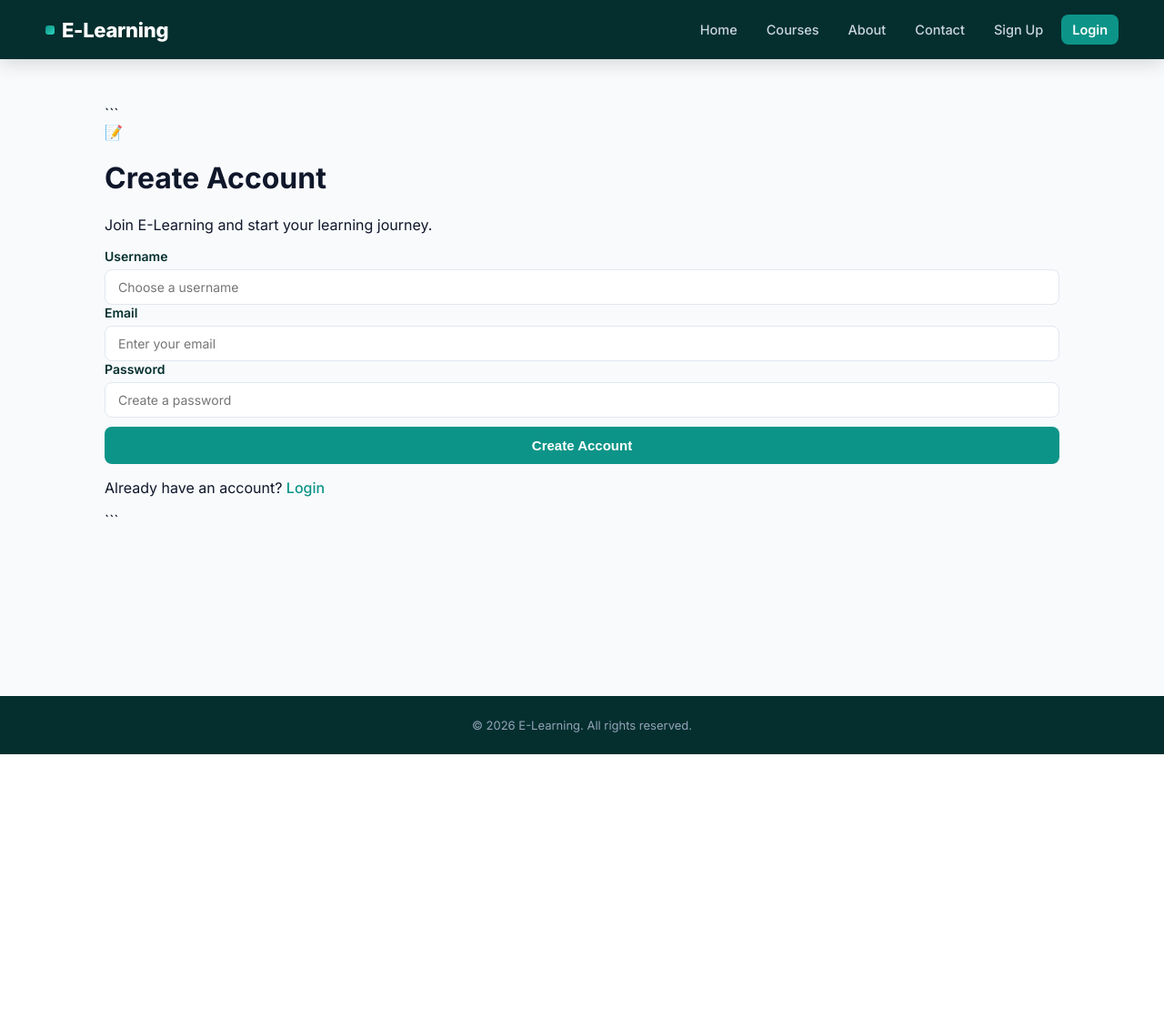
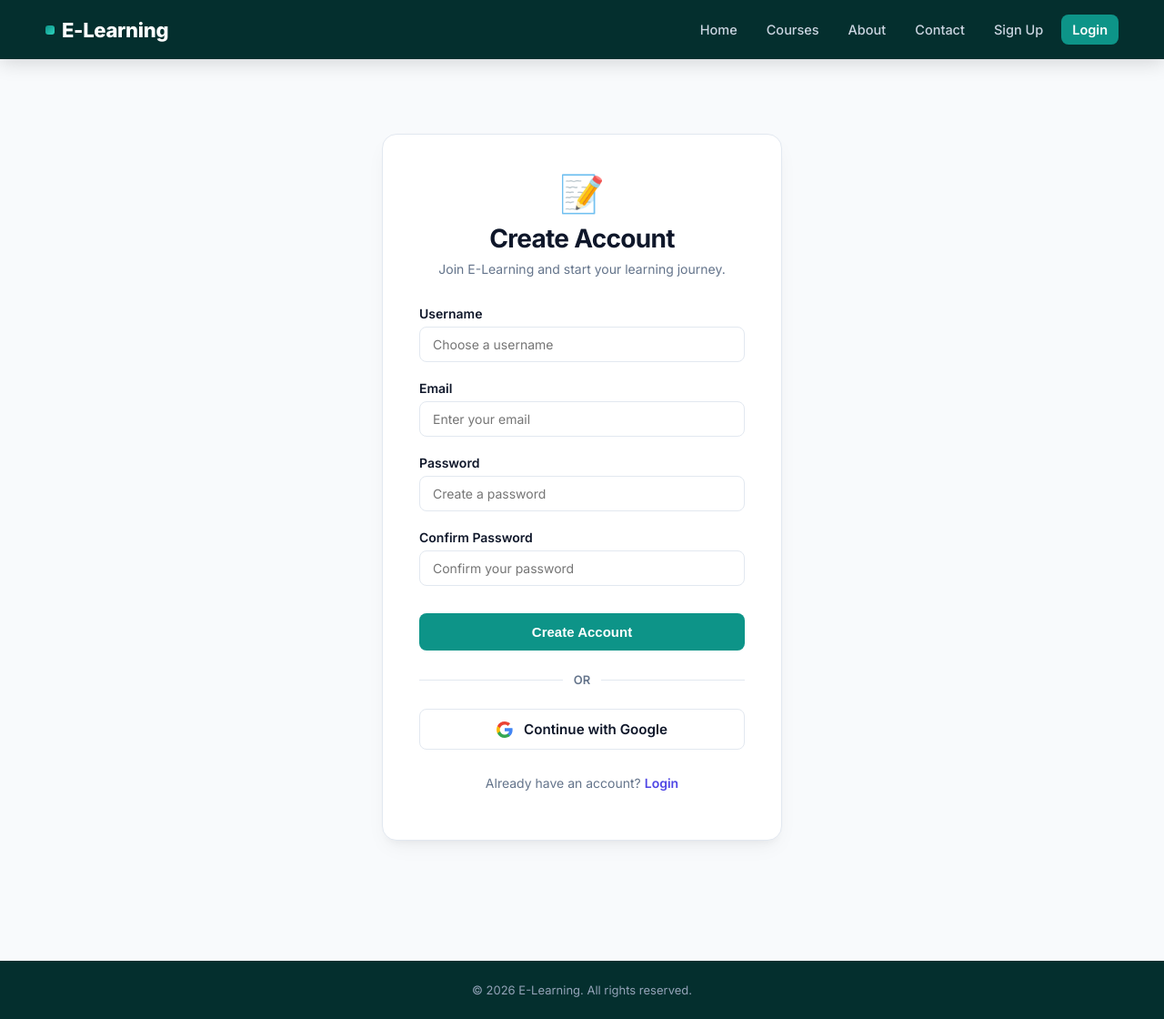
Before and after one commit to anasarshad143-lang/Django_Learnng, a Django app: page /signup/ in a window 1280 px wide. Shown: the whole page at 91% size. Before the commit the page ends 829 px from the top, so only its background shows below. Run offline with Django 5.2, Linux system fonts and the light colour scheme; some libraries are stand-ins or nearby versions.

Commit message:
Improve signup UI design and styling

````diff
--- a/config/settings.py
+++ b/config/settings.py
@@ -15,7 +15,7 @@ BASE_DIR = Path(__file__).resolve().parent.parent
 # Quick-start development settings - unsuitable for production
 SECRET_KEY = os.environ.get('SECRET_KEY', 'django-insecure-&+bwe=%&q9d25sx+095xqd9tw*zgp^ykfn-sv=qo2=_^gvb3oo')
 
-DEBUG = True
+DEBUG = os.environ.get('DEBUG', 'False') == 'True'
 
 ALLOWED_HOSTS = ['*']  # Render handles host verification
 
--- a/core/templates/core/base.html
+++ b/core/templates/core/base.html
@@ -541,7 +541,9 @@
         <a href="{% url 'contact' %}">Contact</a>
 
         {% if user.is_authenticated %}
-            <a href="{% url 'course-add' %}">Add Course</a>
+            {% if user.is_staff %}
+                <a href="{% url 'course-add' %}">Add Course</a>
+            {% endif %}
 
             <!-- Encapsulated User Card -->
             <div class="user-menu-card">
--- a/core/templates/core/course_detail.html
+++ b/core/templates/core/course_detail.html
@@ -67,7 +67,7 @@
     </div>
 
 
-    {% if user.is_authenticated %}
+    {% if user.is_staff %}
 
     <div class="course-actions">
 
--- a/core/templates/core/course_list.html
+++ b/core/templates/core/course_list.html
@@ -6,7 +6,6 @@
 
 <section class="section">
 
-```
 <div class="section-eyebrow">Explore</div>
 
 <div class="page-heading">
@@ -15,7 +14,7 @@
         <p>Explore courses and build skills for your future.</p>
     </div>
 
-    {% if user.is_authenticated %}
+    {% if user.is_staff %}
         <a href="{% url 'course-add' %}" class="btn btn-teal">+ Add Course</a>
     {% endif %}
 </div>
@@ -62,7 +61,6 @@
     </div>
 
 {% endif %}
-```
 
 </section>
 
--- a/core/templates/core/signup.html
+++ b/core/templates/core/signup.html
@@ -1,13 +1,191 @@
 {% extends "core/base.html" %}
+{% load socialaccount %}
 
 {% block title %}Sign Up - E-Learning{% endblock %}
 
 {% block content %}
+<style>
+  :root {
+    --primary: #4f46e5;
+    --primary-hover: #4338ca;
+    --bg-color: #f8fafc;
+    --card-bg: #ffffff;
+    --text-main: #0f172a;
+    --text-muted: #64748b;
+    --border-color: #e2e8f0;
+    --focus-ring: rgba(79, 70, 229, 0.2);
+    --error-bg: #fef2f2;
+    --error-text: #dc2626;
+  }
+
+  .auth-page {
+    display: flex;
+    align-items: center;
+    justify-content: center;
+    min-height: calc(100vh - 120px);
+    padding: 2rem 1rem;
+    background-color: var(--bg-color);
+  }
+
+  .auth-card {
+    background: var(--card-bg);
+    width: 100%;
+    max-width: 440px;
+    padding: 2.5rem;
+    border-radius: 16px;
+    box-shadow: 0 10px 25px -5px rgba(0, 0, 0, 0.05), 0 8px 10px -6px rgba(0, 0, 0, 0.05);
+    border: 1px solid var(--border-color);
+  }
+
+  .auth-header {
+    text-align: center;
+    margin-bottom: 2rem;
+  }
+
+  .auth-icon {
+    font-size: 2.5rem;
+    margin-bottom: 0.5rem;
+    display: inline-block;
+  }
+
+  .auth-header h1 {
+    color: var(--text-main);
+    font-size: 1.75rem;
+    font-weight: 700;
+    letter-spacing: -0.025em;
+    margin: 0;
+  }
+
+  .auth-header p {
+    color: var(--text-muted);
+    font-size: 0.875rem;
+    margin-top: 0.5rem;
+  }
+
+  .auth-message.error {
+    background-color: var(--error-bg);
+    color: var(--error-text);
+    padding: 0.75rem 1rem;
+    border-radius: 8px;
+    font-size: 0.875rem;
+    margin-bottom: 1.5rem;
+    border: 1px solid rgba(220, 38, 38, 0.2);
+    text-align: center;
+  }
+
+  .auth-form .form-group {
+    margin-bottom: 1.25rem;
+  }
+
+  .auth-form label {
+    display: block;
+    font-size: 0.875rem;
+    font-weight: 600;
+    color: var(--text-main);
+    margin-bottom: 0.375rem;
+  }
+
+  .auth-form input {
+    width: 100%;
+    padding: 0.75rem 1rem;
+    font-size: 0.95rem;
+    border: 1px solid var(--border-color);
+    border-radius: 8px;
+    outline: none;
+    background-color: #fff;
+    color: var(--text-main);
+    transition: all 0.15s ease-in-out;
+    box-sizing: border-box;
+  }
+
+  .auth-form input:focus {
+    border-color: var(--primary);
+    box-shadow: 0 0 0 4px var(--focus-ring);
+  }
+
+  .auth-button {
+    width: 100%;
+    padding: 0.85rem;
+    background-color: var(--primary);
+    color: #ffffff;
+    font-size: 0.95rem;
+    font-weight: 600;
+    border: none;
+    border-radius: 8px;
+    cursor: pointer;
+    transition: background-color 0.15s ease-in-out;
+    margin-top: 0.5rem;
+  }
+
+  .auth-button:hover {
+    background-color: var(--primary-hover);
+  }
+
+  .auth-divider {
+    display: flex;
+    align-items: center;
+    text-align: center;
+    margin: 1.5rem 0;
+    color: var(--text-muted);
+    font-size: 0.8125rem;
+    font-weight: 600;
+  }
+
+  .auth-divider::before,
+  .auth-divider::after {
+    content: '';
+    flex: 1;
+    border-bottom: 1px solid var(--border-color);
+  }
+
+  .auth-divider span {
+    padding: 0 0.75rem;
+  }
+
+  .auth-google-button {
+    display: flex;
+    align-items: center;
+    justify-content: center;
+    gap: 0.75rem;
+    width: 100%;
+    padding: 0.75rem 1rem;
+    background-color: #ffffff;
+    border: 1px solid var(--border-color);
+    border-radius: 8px;
+    color: var(--text-main);
+    font-size: 0.95rem;
+    font-weight: 600;
+    text-decoration: none;
+    transition: background-color 0.15s ease-in-out, border-color 0.15s ease-in-out;
+    box-sizing: border-box;
+  }
+
+  .auth-google-button:hover {
+    background-color: #f8fafc;
+    border-color: #cbd5e1;
+  }
+
+  .auth-footer {
+    margin-top: 1.75rem;
+    text-align: center;
+    font-size: 0.875rem;
+    color: var(--text-muted);
+  }
+
+  .auth-footer a {
+    color: var(--primary);
+    text-decoration: none;
+    font-weight: 600;
+  }
+
+  .auth-footer a:hover {
+    text-decoration: underline;
+  }
+</style>
 
 <div class="auth-page">
     <div class="auth-card">
 
-```
         <div class="auth-header">
             <div class="auth-icon">📝</div>
             <h1>Create Account</h1>
@@ -32,20 +210,36 @@
             </div>
 
             <div class="form-group">
-            <label for="password">Password</label>
-            <input type="password" id="password" name="password" placeholder="Create a password" required>
+                <label for="password1">Password</label>
+                <input type="password" id="password1" name="password1" placeholder="Create a password" required>
+            </div>
+
+            <div class="form-group">
+                <label for="password2">Confirm Password</label>
+                <input type="password" id="password2" name="password2" placeholder="Confirm your password" required>
             </div>
 
             <button type="submit" class="auth-button">Create Account</button>
         </form>
+
+        <div class="auth-divider">
+            <span>OR</span>
+        </div>
+
+        <a href="{% provider_login_url 'google' %}" class="auth-google-button">
+            <svg width="18" height="18" viewBox="0 0 18 18">
+                <path fill="#4285F4" d="M17.64 9.2c0-.637-.057-1.251-.164-1.84H9v3.481h4.844c-.209 1.125-.843 2.078-1.796 2.717v2.259h2.908c1.702-1.567 2.684-3.874 2.684-6.617z"/>
+                <path fill="#34A853" d="M9 18c2.43 0 4.467-.806 5.956-2.18l-2.908-2.259c-.806.54-1.837.86-3.048.86-2.344 0-4.328-1.584-5.036-3.711H.957v2.332A8.997 8.997 0 0 0 9 18z"/>
+                <path fill="#FBBC05" d="M3.964 10.71A5.41 5.41 0 0 1 3.682 9c0-.593.102-1.17.282-1.71V4.958H.957A8.996 8.996 0 0 0 0 9c0 1.452.348 2.827.957 4.042l3.007-2.332z"/>
+                <path fill="#EA4335" d="M9 3.58c1.321 0 2.508.454 3.44 1.345l2.582-2.58C13.463.891 11.426 0 9 0A8.997 8.997 0 0 0 .957 4.958L3.964 7.29C4.672 5.163 6.656 3.58 9 3.58z"/>
+            </svg>
+            <span>Continue with Google</span>
+        </a>
 
         <div class="auth-footer">
             <p>Already have an account? <a href="{% url 'login' %}">Login</a></p>
         </div>
 
     </div>
-```
-
 </div>
-
 {% endblock %}
--- a/core/views.py
+++ b/core/views.py
@@ -69,6 +69,9 @@ class CourseDetailView(DetailView):
 
 @login_required
 def add_course(request):
+    if not request.user.is_staff:
+        return redirect("course-list")
+
     if request.method == "POST":
         form = CourseForm(request.POST)
 
@@ -84,6 +87,9 @@ def add_course(request):
 
 @login_required
 def edit_course(request, pk):
+    if not request.user.is_staff:
+        return redirect("course-list")
+
     course = get_object_or_404(Course, pk=pk)
 
     if request.method == "POST":
@@ -105,6 +111,9 @@ def edit_course(request, pk):
 
 @login_required
 def delete_course(request, pk):
+    if not request.user.is_staff:
+        return redirect("course-list")
+
     course = get_object_or_404(Course, pk=pk)
 
     if request.method == "POST":
@@ -123,7 +132,9 @@ def signup(request):
         form = UserCreationForm(request.POST)
 
         if form.is_valid():
-            form.save()
+            user = form.save()
+            user.email = request.POST.get("email", "")
+            user.save()
             return redirect("login")
 
     else:
````
Lines whose indentation alone changed are shown as unchanged.
